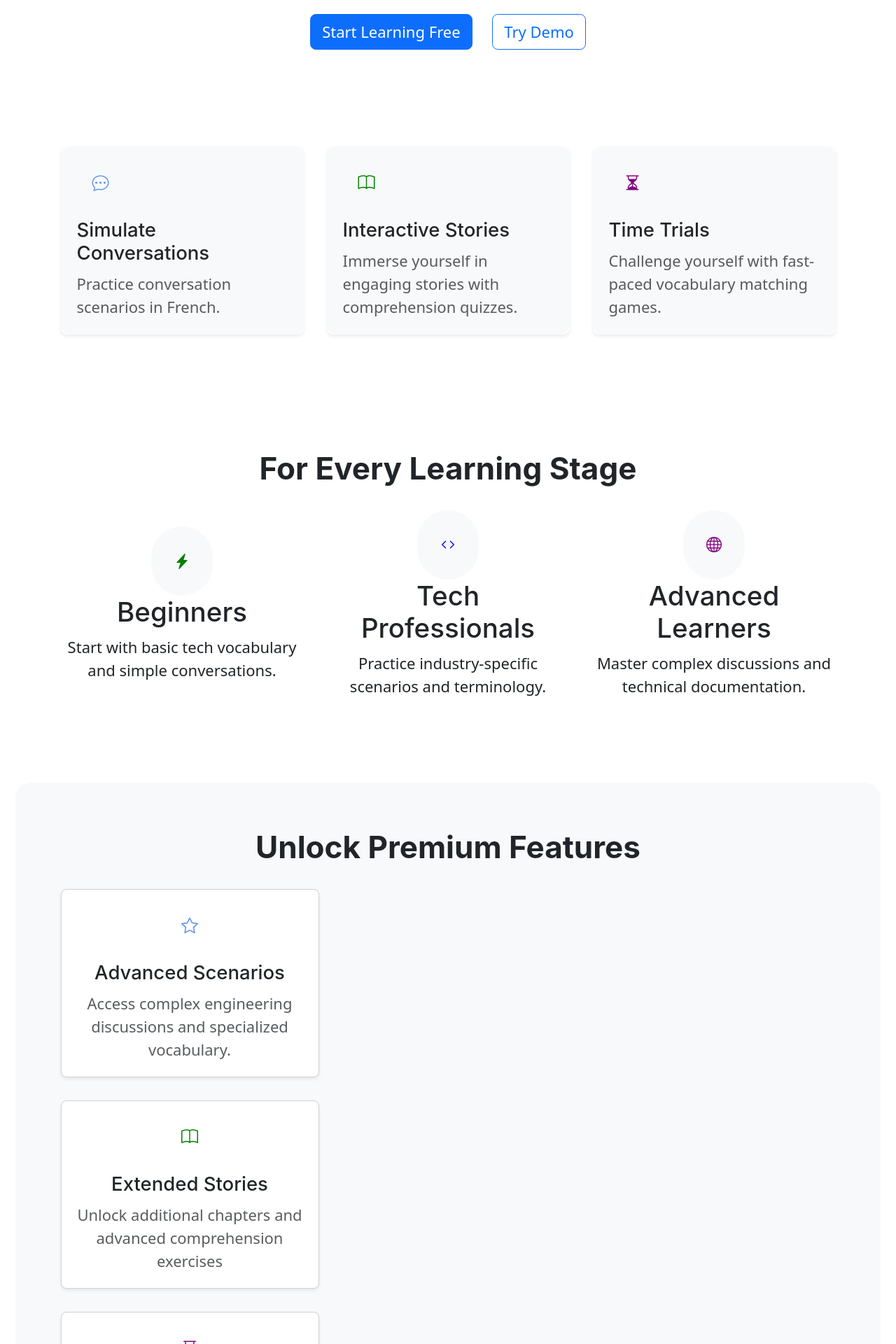
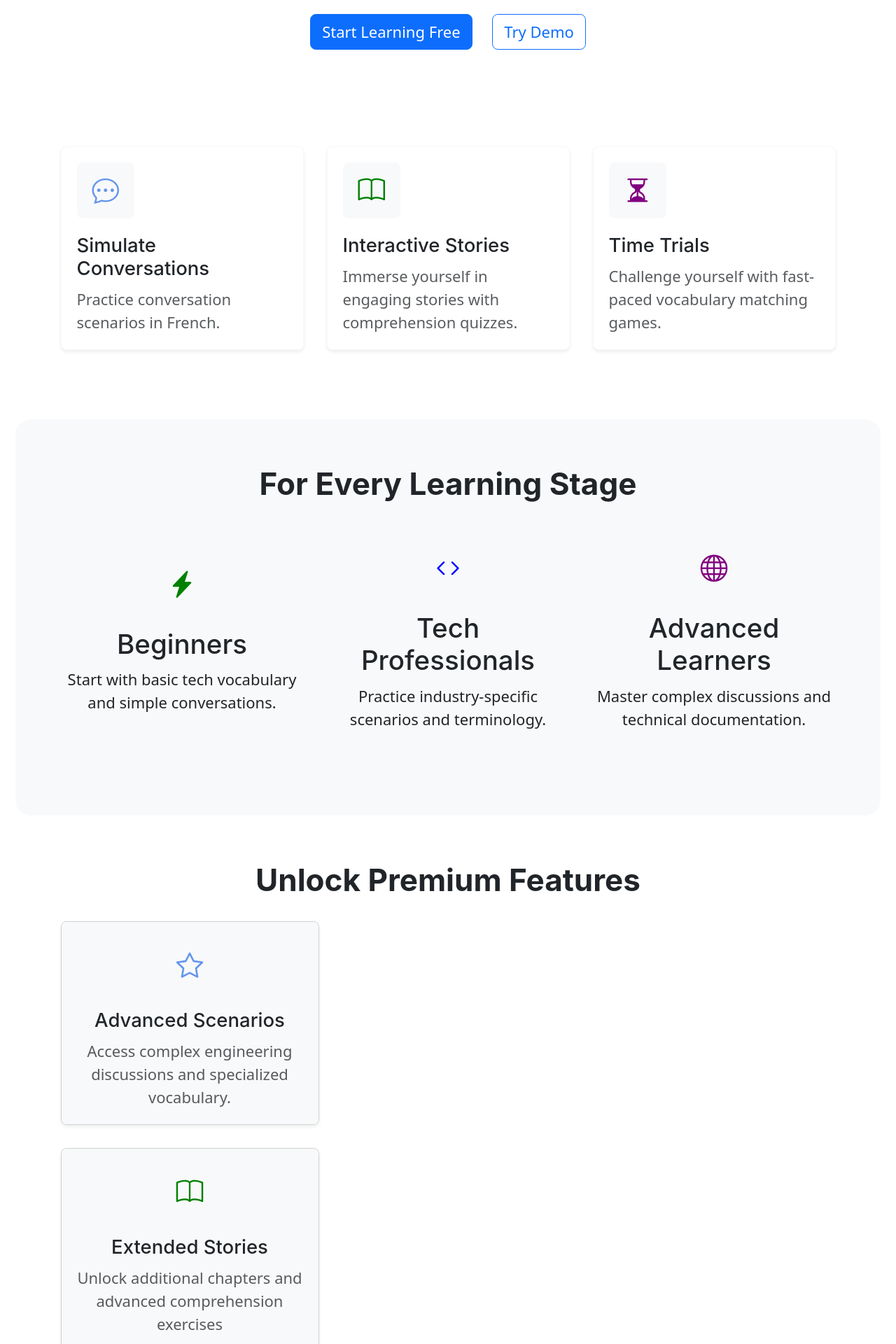
Before and after one commit to CimeM/95_language-stories, a Jekyll site: the page built from index.html, in a window 1280 px wide. Shown: the part 376-2296 px from the top of the page at 70% size. Built offline with Jekyll 4.4.1, drawn with Linux system fonts in a browser that asks for light colours; cached includes are drawn as plain includes; the list of posts is cut into pages by our own code; comment, search, counter and statistics services are not loaded.

Commit message:
darkmode fix

```diff
--- a/_includes/footer/custom.html
+++ b/_includes/footer/custom.html
@@ -3,4 +3,17 @@
 <!-- end custom footer snippets -->
 <script>
 
+if (isDark) {
+
+    document.querySelectorAll(".bg-light").forEach(c=>{
+        c.classList.toggle('bg-light')
+        c.classList.toggle('bg-dark-subtle')
+    })
+
+} else {
+    // console.log("Light mode is enabled");
+    // Apply light mode styles or functionality
+    htmlElement.setAttribute('data-bs-theme', 'light');
+}
+
 </script>
--- a/_layouts/landingpage.html
+++ b/_layouts/landingpage.html
@@ -18,8 +18,10 @@
       {% for feature in features %}
       <div class="col-md-4 mb-4 ">
         <div class="card shadow-sm border-light">
-          <div class="bg-light dark:bg-dark card-body rounded-3">
-            <div class="p-2 ps-3 pe-3 rounded-2 bg-light {{ feature.icon_class }} mb-3" style="font-size: 24px; color:{{ feature.icon_color }}; width:max-content;"></div>
+
+
+          <div class="highlight card-body rounded-3" >
+            <div class="p-2 ps-3 pe-3 rounded-2 bg-light {{ feature.icon_class }} mb-3 fs-3" style="color:{{ feature.icon_color }}; width:max-content;"></div>
             <h5 class="card-title">{{ feature.title }}</h5>
             <p class="card-text text-muted">{{ feature.description }}</p>
           </div>
@@ -30,7 +32,7 @@
   </div>
 
   <!-- Learning Path Section -->
-  <div class="bg-white py-5 rounded-4">
+  <div class="bg-light py-5 rounded-4">
     <div class="container text-center">
       <h2 class="display-4 mb-4 fw-bold fs-2">For Every Learning Stage</h2>
       <div class="row">
@@ -38,7 +40,7 @@
         {% for path in paths %}
         <div class="col-md-4 mb-4 " style="align-content: center; ">
           <div class=" bg-light p-4" style="border-radius:50rem; width:fit-content; background-color: light{{ path.icon_background }}; margin-left: auto; margin-right: auto;">
-              <i class=" bi bi-{{ path.icon_class }}" style="color: {{ path.icon_background }};"></i>
+              <i class=" bi bi-{{ path.icon_class }} fs-3" style="color: {{ path.icon_background }};"></i>
           </div>
           <h3>{{ path.level }}</h3>
           <p>{{ path.description }}</p>
@@ -49,7 +51,7 @@
   </div>
 
   <!-- Premium Features -->
-  <div class="bg-light py-5 rounded-4">
+  <div class="py-5 rounded-4">
     <div class="container text-center">
       <h2 class="display-4 mb-4 fw-bold fs-2">Unlock Premium Features</h2>
       <!-- Add premium features here -->
@@ -57,8 +59,8 @@
       {% for feature in features %}
       <div class="col-md-4 mb-4  ">
         <div class="card shadow-sm ">
-          <div class="card-body  bg-white rounded-3 ">
-            <div class="p-2 rounded-2  {{ feature.icon_class }} mb-3" style="font-size: 24px; color:{{ feature.icon_color }};"></div>
+          <div class="card-body  bg-light rounded-3 ">
+            <div class="fs-3 p-2 rounded-2  {{ feature.icon_class }} mb-3" style="color:{{ feature.icon_color }};"></div>
             <h5 class="card-title">{{ feature.title }}</h5>
             <p class="card-text text-muted">{{ feature.description }}</p>
           </div>
@@ -69,7 +71,7 @@
   </div>
 
   <!-- CTA Section -->
-  <div class="bg-white py-5 ps-2 pe-2 text-center rounded-4">
+  <div class="bg-light py-5 ps-2 pe-2 text-center rounded-4">
     <h2 >Ready to Start Your Journey?</h2>
     <p>Join thousands of tech professionals who are advancing their careers through language learning.</p>
     <a href="/login" class="btn btn-primary btn-lg">Create Free Account</a>
--- a/assets/css/main.scss
+++ b/assets/css/main.scss
@@ -27,6 +27,7 @@
 .masterhead__inner-wrap {
  background-color: #005F99;
 }
+
 
 
 .companies-list {
```
Also changed, not shown: _includes/head/custom.html (+9 -2 lines).
